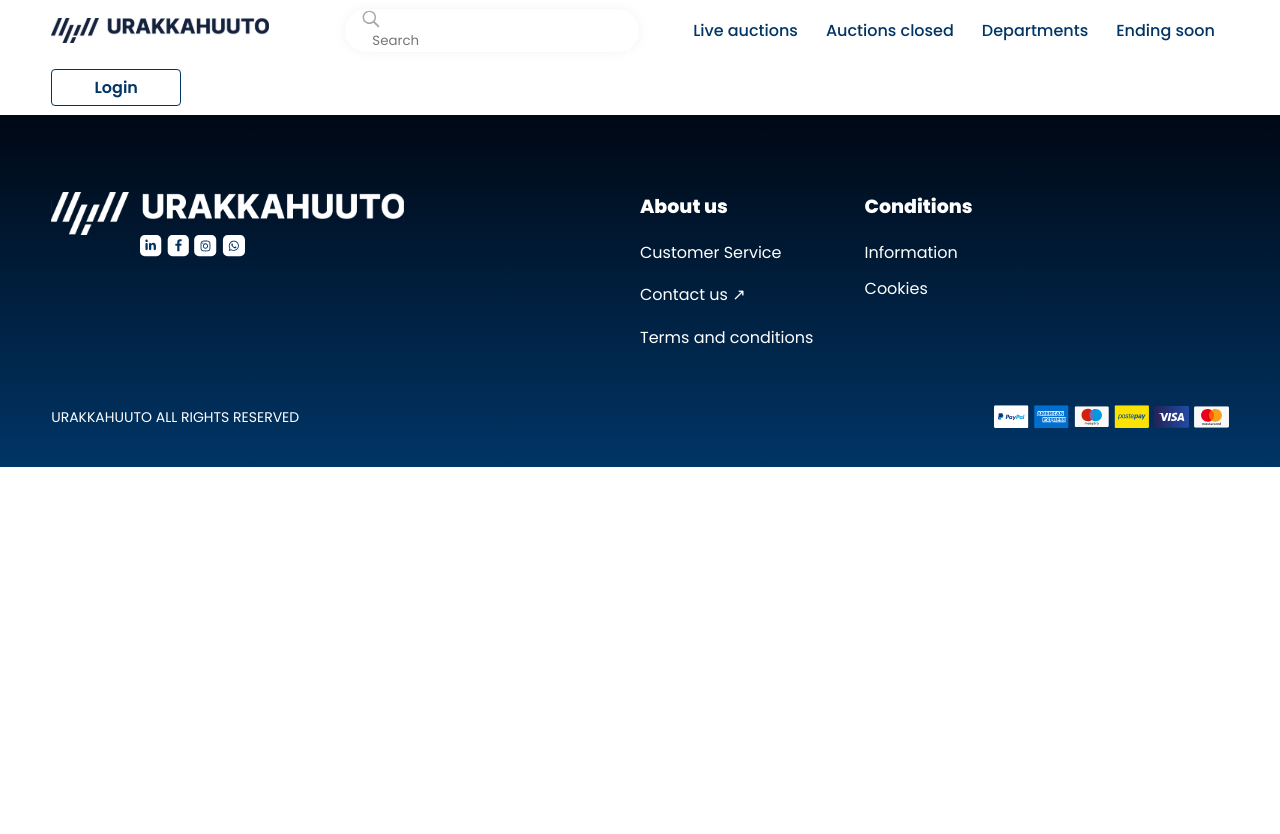
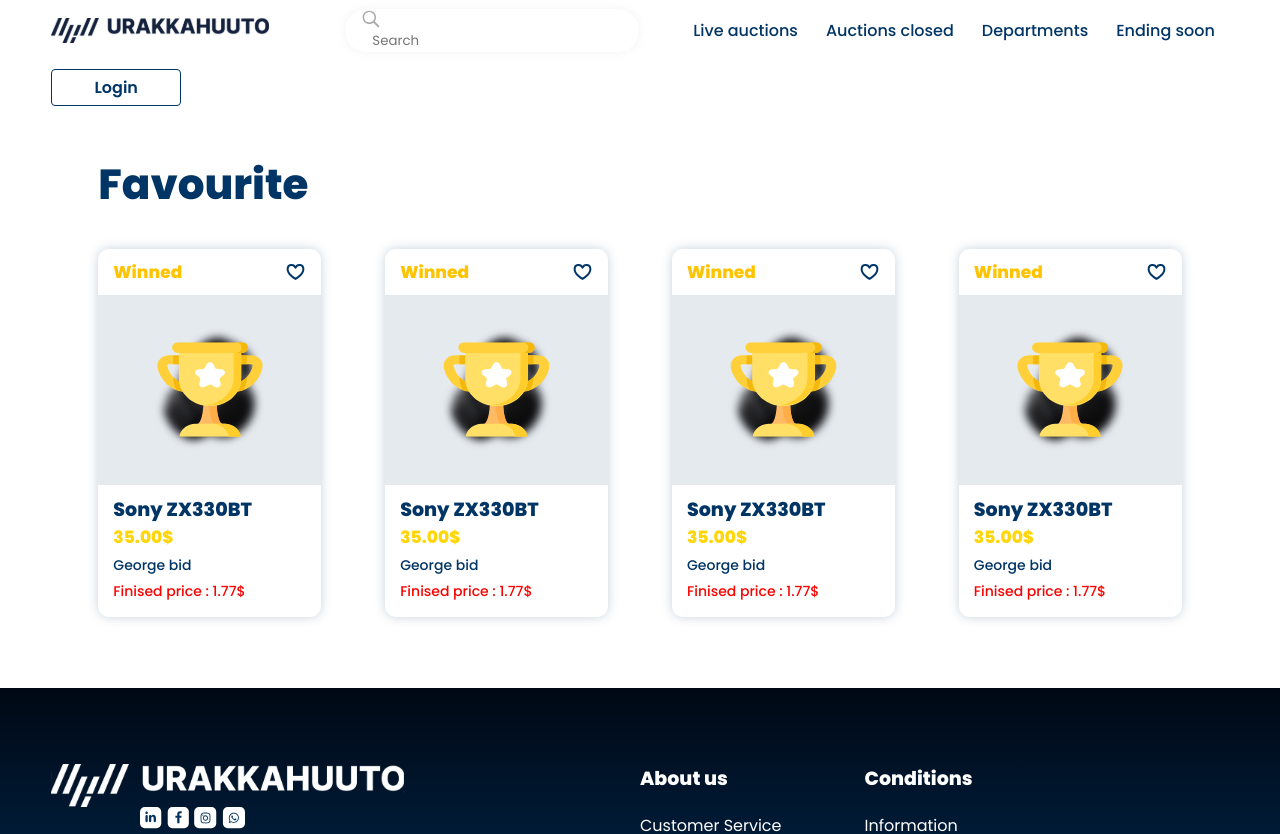
Before and after one commit to nashbe26/bid-frontend, a React (Create React App) app: page /my-auctions-won in a window 1280 px wide. Shown: the top 834 px of the page. Before the commit the page ends 800 px from the top, so only its background shows below. Built offline with nearby package versions, Linux system fonts and the light colour scheme.

Commit message:
My Auctions Won

```diff
--- a/src/App.js
+++ b/src/App.js
@@ -7,6 +7,7 @@
 import Tracking from "./pages/Tracking/Tracking";
 import EndingSoon from "./pages/EndingSoon/EndingSoon";
 import Departments from "./pages/Departments/Departments";
+import MyAuctionWon from "./pages/MyAuctionWon/MyAuctionWon";
 
 function App() {
   return (
@@ -17,6 +18,7 @@
         <Route path="/tracking" element={<Tracking />} />
         <Route path="/ending-soon" element={<EndingSoon />} />
         <Route path="/departments" element={<Departments />} />
+        <Route path="/my-auctions-won" element={<MyAuctionWon />} />
         <Route path="/" element={<Navigate to="/home" />} />
       </Routes>
       <Footer />
--- a/src/assets/svgs/index.js
+++ b/src/assets/svgs/index.js
@@ -21,6 +21,7 @@
 import empty_box from "./icons/empty_box.svg";
 import close from "./icons/close.svg";
 import white_close from "./icons/white_close.svg";
+import cup from "./icons/cup.svg";
 
 import american_express from "./icons/payement_methods/ae.svg";
 import mastercard from "./icons/payement_methods/mastercard.svg";
@@ -84,6 +85,7 @@
   empty_box,
   close,
   white_close,
+  cup,
   // payements
   payement_meothods,
   // icons auctions
--- a/src/components/Cards/CardAuction/CardAuction.jsx
+++ b/src/components/Cards/CardAuction/CardAuction.jsx
@@ -6,6 +6,7 @@
   blue_comp,
   blue_ppl,
   clock,
+  cup,
 } from "../../../assets/svgs";
 import { P14, P17, P18, P19 } from "../../TXT/TXT";
 import Flex from "../../Flex/Flex";
@@ -29,10 +30,15 @@
   end_soon: false,
   finis_price: "",
   hearted: false,
+  win: false,
 };
 
 const CardAuction = ({ auction = empty_auction, className = "" }) => {
-  let styles_state = auction.live ? styles.live : styles.closed;
+  let styles_state = auction.live
+    ? styles.live
+    : auction.win
+    ? styles.win
+    : styles.closed;
 
   return (
     <div className={`${styles.auction} ${styles_state} ${className}`}>
@@ -45,7 +51,7 @@
 };
 
 const Header = ({ auction = empty_auction }) => {
-  let live = auction.live ? "Live" : "Closed";
+  let live = auction.live ? "Live" : auction.win ? "Winned" : "Closed";
   let heart = auction.hearted ? heart_fill : heart_empty;
 
   return (
@@ -58,6 +64,7 @@
 
 const Image = ({ auction = empty_auction }) => {
   let cercle_item = c_type[auction.with_icon] || null;
+  let over_img = auction.win ? cup : sold_out;
 
   return (
     <Flex flex="center" className={styles.auction_img}>
@@ -75,7 +82,7 @@
 
       {!auction.live && (
         <Flex flex="center" className={styles.overlay_closed}>
-          <img src={sold_out} alt="sold out" />
+          <img src={over_img} alt="sold out" />
         </Flex>
       )}
     </Flex>
--- a/src/components/Cards/CardAuction/CardAuction.module.scss
+++ b/src/components/Cards/CardAuction/CardAuction.module.scss
@@ -129,3 +129,19 @@
     filter: blur(4px);
   }
 }
+
+.win {
+  .head {
+    p {
+      color: var(--yellow) !important;
+    }
+  }
+
+  .starting_price {
+    color: var(--red) !important;
+  }
+
+  .img {
+    filter: blur(4px);
+  }
+}
--- /dev/null
+++ b/src/pages/MyAuctionWon/MyAuctionWon.jsx
@@ -0,0 +1,41 @@
+import React from "react";
+import styles from "./MyAuctionWon.module.scss";
+import MainContainer from "../../components/Containers/MainContainer";
+import AuctionSection from "../../components/AuctionSection/AuctionSection";
+import { P21, H24, P18 } from "../../components/TXT/TXT";
+import Button from "../../components/Buttons/Button";
+import { live_auctions } from "./data";
+
+import { cup, empty_box } from "../../assets/svgs";
+import Flex from "../../components/Flex/Flex";
+
+function MyAuctionWon() {
+  return (
+    <MainContainer className={styles.main}>
+      {live_auctions.length === 0 ? (
+        <YouHaveNoAuction />
+      ) : (
+        <AuctionSection title="Favourite" auctions={live_auctions} />
+      )}
+    </MainContainer>
+  );
+}
+
+const YouHaveNoAuction = () => {
+  return (
+    <Flex flex="between" className={styles.no_auction}>
+      {/* <img src={empty_box} alt="empty_box" /> */}
+      <Flex flex="center" className={styles.txts}>
+        <Flex className={styles.main_title}>
+          <H24 weight={700}>My Auctions Won</H24>
+          <img src={cup} alt="" />
+        </Flex>
+        <P18>You haven't won any auctions yet.</P18>
+      </Flex>
+
+      <Button>GO WIN WITH THEM NOW</Button>
+    </Flex>
+  );
+};
+
+export default MyAuctionWon;
--- /dev/null
+++ b/src/pages/MyAuctionWon/MyAuctionWon.module.scss
@@ -0,0 +1,39 @@
+.main {
+  padding: 3% 0px 0px 0px;
+}
+
+.no_auction {
+  flex-direction: column;
+  margin: 3vw 0px 7vw 0px;
+
+  background: #fff;
+  padding: 2vw 0px 2vw 0px;
+  box-shadow: 0px 0px 11px 0px rgba(0, 53, 102, 0.2);
+  border-radius: 11px;
+  height: 40vh;
+
+  .txts {
+    flex-direction: column;
+  }
+
+  .main_title {
+    img {
+      height: 50px;
+    }
+  }
+
+  img {
+    height: 90px;
+  }
+
+  p {
+    text-align: center;
+    color: #001d3d;
+  }
+
+  button {
+    width: 50%;
+    background-color: var(--yellow);
+    color: var(--main);
+  }
+}
--- /dev/null
+++ b/src/pages/MyAuctionWon/data.js
@@ -0,0 +1,60 @@
+import { exemple_item } from "../../assets/images/temp";
+
+export const live_auctions = [
+  {
+    live: false,
+    img: exemple_item,
+    title: "Sony ZX330BT",
+    price: "35.00",
+    name_bid: "George",
+    starting_price: "1.77",
+    with_icon: "company",
+    end_date: new Date(new Date() + 1000 * 60 * 60 * 24 * 2),
+    end_soon: false,
+    finis_price: "13",
+    hearted: false,
+    win: true,
+  },
+  {
+    live: false,
+    img: exemple_item,
+    title: "Sony ZX330BT",
+    price: "35.00",
+    name_bid: "George",
+    starting_price: "1.77",
+    with_icon: "",
+    end_date: new Date(new Date() + 1000 * 60 * 60 * 24 * 2),
+    end_soon: false,
+    finis_price: "13",
+    hearted: false,
+    win: true,
+  },
+  {
+    live: false,
+    img: exemple_item,
+    title: "Sony ZX330BT",
+    price: "35.00",
+    name_bid: "George",
+    starting_price: "1.77",
+    with_icon: "",
+    end_date: new Date(new Date() + 1000 * 60 * 60 * 24 * 2),
+    end_soon: false,
+    finis_price: "13",
+    hearted: false,
+    win: true,
+  },
+  {
+    live: false,
+    img: exemple_item,
+    title: "Sony ZX330BT",
+    price: "35.00",
+    name_bid: "George",
+    starting_price: "1.77",
+    with_icon: "",
+    end_date: new Date(new Date() + 1000 * 60 * 60 * 24 * 2),
+    end_soon: false,
+    finis_price: "13",
+    hearted: false,
+    win: true,
+  },
+];
--- a/src/pages/Tracking/Tracking.jsx
+++ b/src/pages/Tracking/Tracking.jsx
@@ -11,7 +11,7 @@
 function Tracking() {
   return (
     <MainContainer className={styles.main}>
-      {live_auctions.length === 4 ? (
+      {live_auctions.length === 0 ? (
         <YouHaveNoAuction />
       ) : (
         <AuctionSection title="Favourite" auctions={live_auctions} />
```
Also changed, not shown: src/assets/svgs/icons/cup.svg (added).
